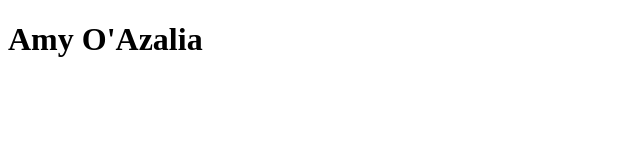
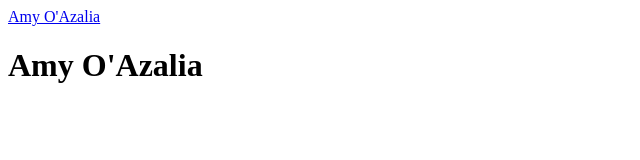
Before and after one commit to AmLpStudio/AmLpStudio, a plain HTML site: page AmyO'Azalia.html in a window 1280 px wide. Shown: the whole page, without its empty margins (0-640 px from the left). Drawn offline with Linux system fonts and the light colour scheme.

Commit message:
Update AmyO'Azalia.html

```diff
--- a/AmyO'Azalia.html
+++ b/AmyO'Azalia.html
@@ -5,6 +5,6 @@
     <title>Amy O'Azalia</title>
   </head>
   <body>
-    <h1>Amy O'Azalia</h1>
+  <a href="Aza.html">Amy O'Azalia</a>  <h1>Amy O'Azalia</h1>
   </body>
 </html>
```
